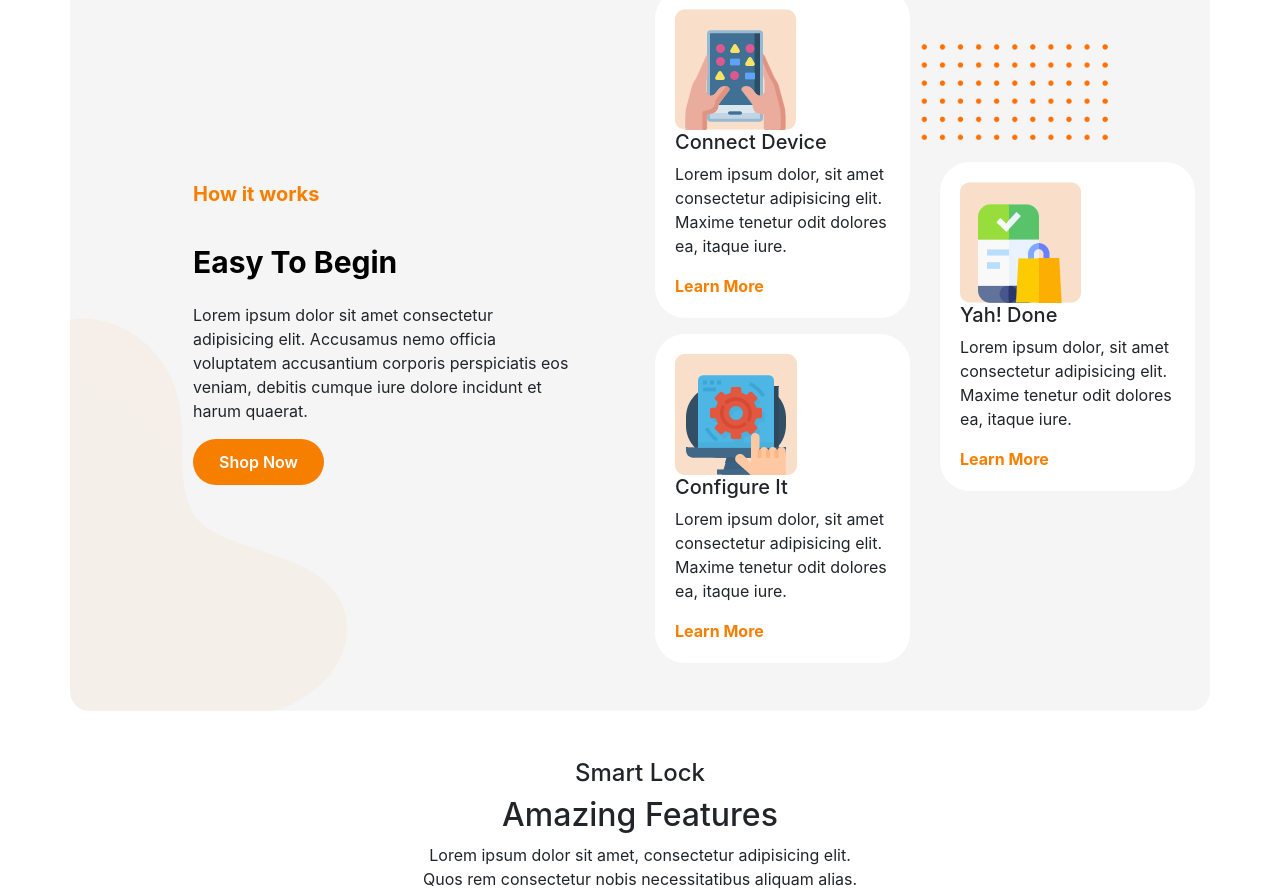
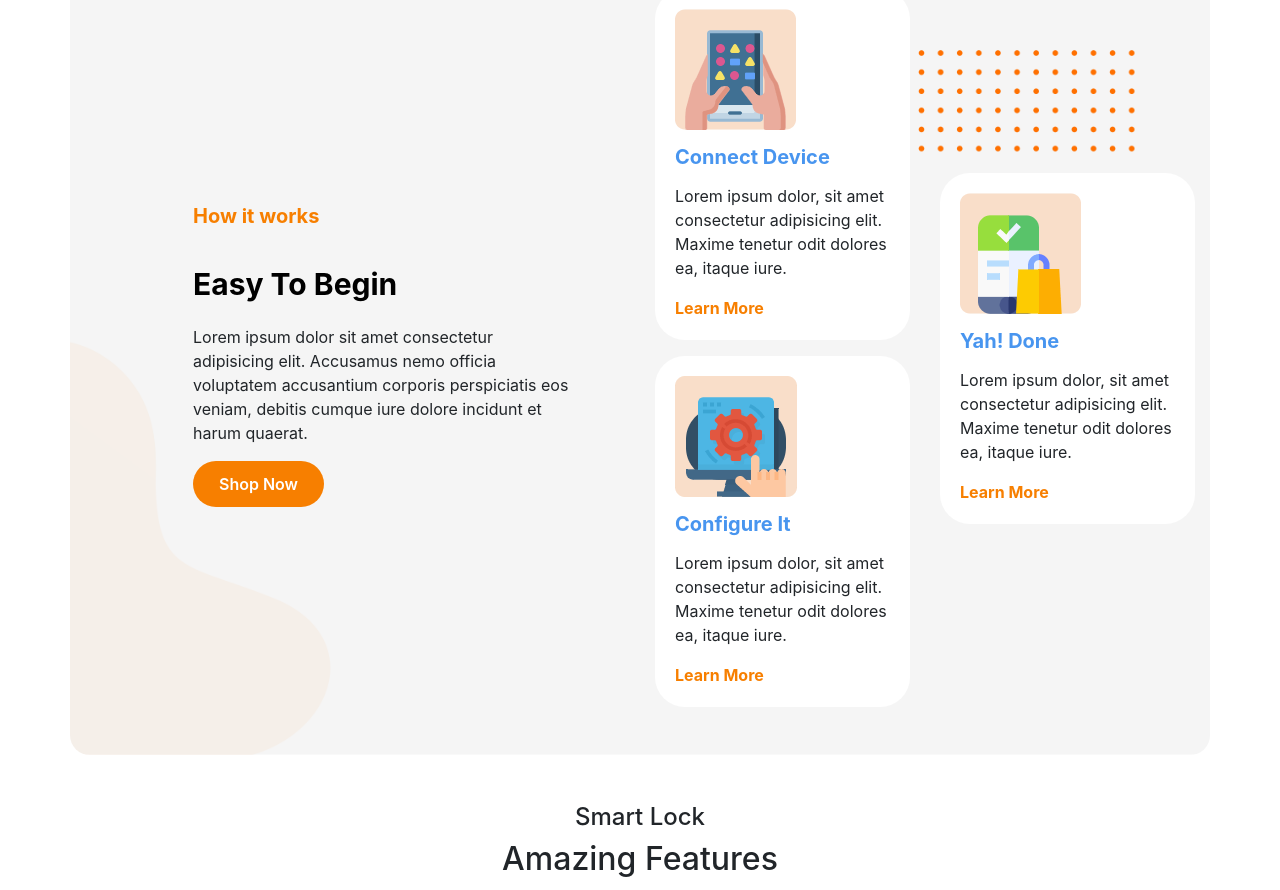
Before and after one commit to mazhars-git/bicycle-lock-app, a React (Create React App) app: page / in a window 1280 px wide. Shown: the part 1460-2350 px from the top of the page. Built offline with nearby package versions, Linux system fonts and the light colour scheme.

Commit message:
update instruction

```diff
--- a/src/components/CSS/Instruction.css
+++ b/src/components/CSS/Instruction.css
@@ -22,3 +22,10 @@
     font-weight: bold;
     text-decoration: none;
 }
+
+.instruction-right-content h4{
+    font-size: 20px;
+    font-weight: 700;
+    color: #4895ef;
+    margin: 15px 0;
+}
--- a/src/components/Home/Instruction/Instruction.js
+++ b/src/components/Home/Instruction/Instruction.js
@@ -22,13 +22,13 @@ const Instruction = () => {
                             <div className="col-md-6">
                                 <div className="instruction-right-content">
                                     <img src={Device} alt="" />
-                                    <h5>Connect Device</h5>
+                                    <h4>Connect Device</h4>
                                     <p>Lorem ipsum dolor, sit amet consectetur adipisicing elit. Maxime tenetur odit dolores ea, itaque iure.</p>
                                     <a href="#">Learn More</a>
                                 </div>
                                 <div className="instruction-right-content mt-3">
                                     <img src={Configure} alt="" />
-                                    <h5>Configure It</h5>
+                                    <h4>Configure It</h4>
                                     <p>Lorem ipsum dolor, sit amet consectetur adipisicing elit. Maxime tenetur odit dolores ea, itaque iure.</p>
                                     <a href="#">Learn More</a>
                                 </div>
@@ -36,7 +36,7 @@ const Instruction = () => {
                             <div className="col-md-6 align-self-center">
                                 <div className="instruction-right-content">
                                     <img src={Done} alt="" />
-                                    <h5>Yah! Done</h5>
+                                    <h4>Yah! Done</h4>
                                     <p>Lorem ipsum dolor, sit amet consectetur adipisicing elit. Maxime tenetur odit dolores ea, itaque iure.</p>
                                     <a href="#">Learn More</a>
                                 </div>
```
